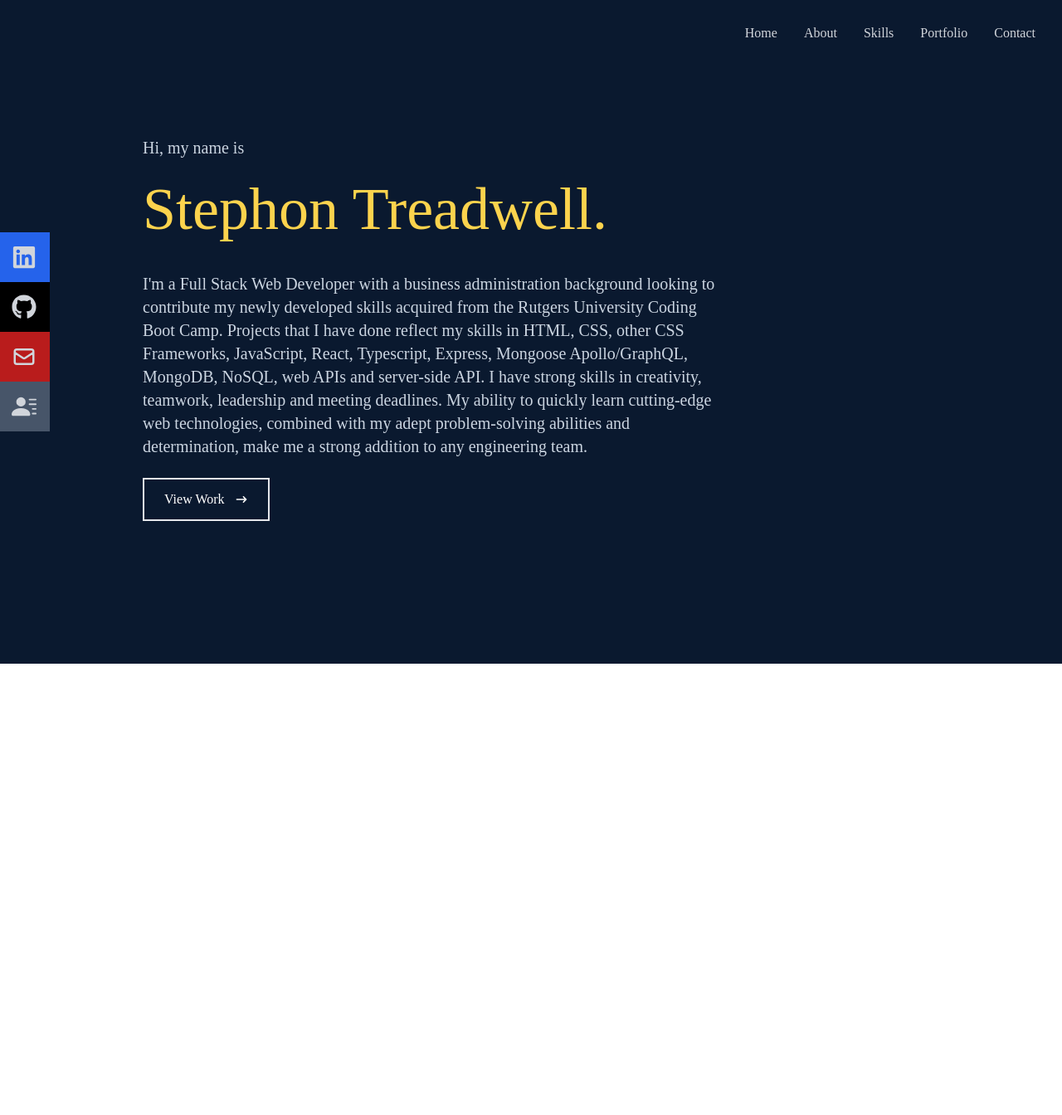
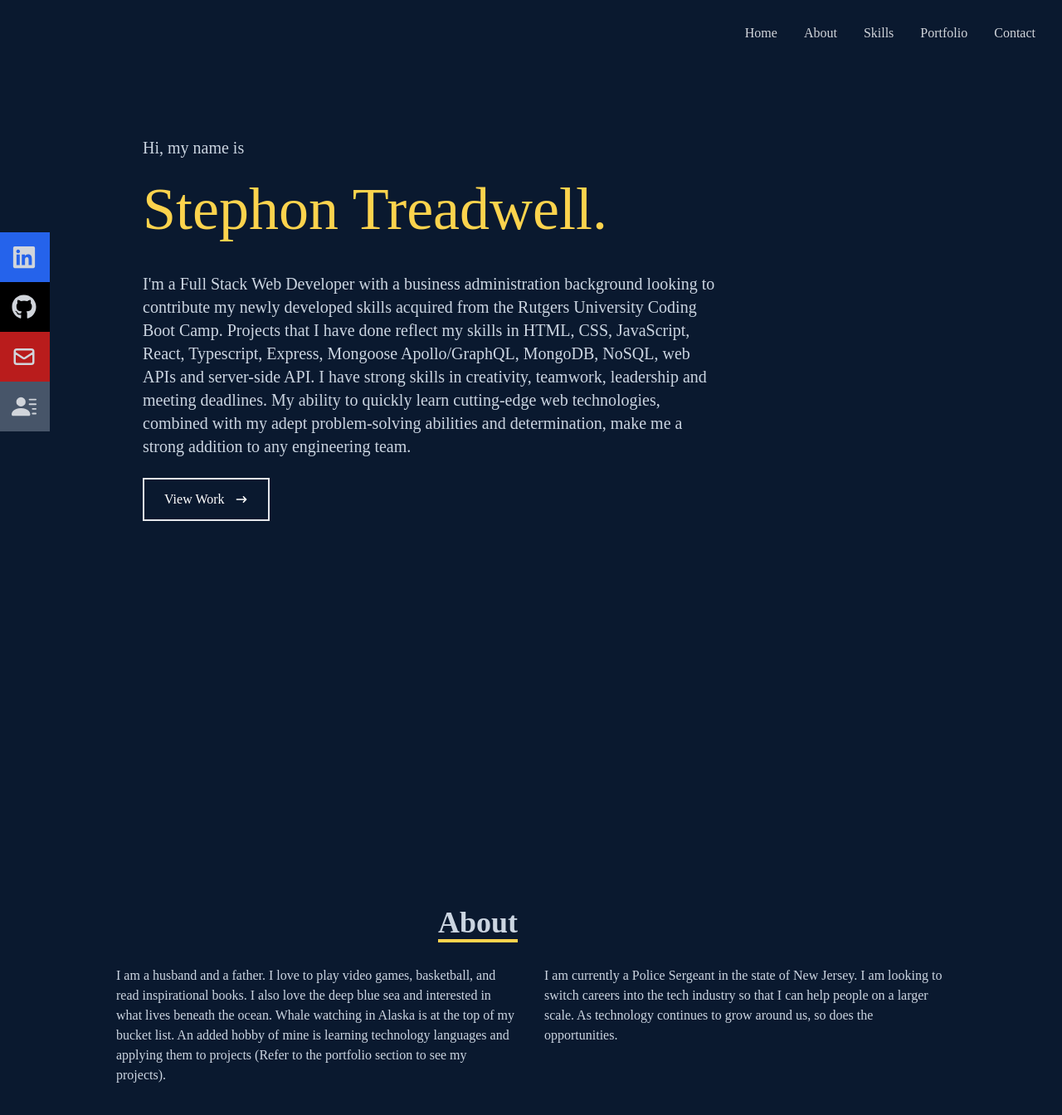
Before and after one commit to StephonT/SCT-React-Portfolio, a React (Create React App) app: page / in a window 1280 px wide. Shown: the top 1344 px of the page at 83% size. Before the commit the page ends 800 px from the top, so only its background shows below. Built offline with nearby package versions, Linux system fonts and the light colour scheme.

Commit message:
created about component

```diff
--- a/src/App.js
+++ b/src/App.js
@@ -1,3 +1,4 @@
+import About from "./components/About";
 import Home from "./components/Home";
 import Navbar from "./components/Navbar";
 
@@ -7,6 +8,7 @@ function App() {
     <div>
       <Navbar />
       <Home />
+      <About />
     </div>
   );
 }
--- /dev/null
+++ b/src/components/About.jsx
@@ -0,0 +1,30 @@
+import React from "react";
+
+const About = () => {
+  return (
+    <div name="about" className="w-full h-screen bg-[#0a192f] text-slate-300">
+      <div className="flex flex-col justify-center items-center w-full h-full">
+        <div className="max-w-[1000px] w-full grid grid-cols-2 gap-8">
+          <div className="sm:text-right pb-8 pl-4">
+            <p className="text-4xl font-bold inline border-b-4 border-amber-300">
+              About
+            </p>
+          </div>
+          <div></div>
+        </div>
+        <div className="max-w-[1000px] w-full grid grid-cols-2 gap-8">
+          <div>
+            <p>
+            I am a husband and a father. I love to play video games, basketball, and read inspirational books. I also love the deep blue sea and interested in what lives beneath the ocean. Whale watching in Alaska is at the top of my bucket list. An added hobby of mine is learning technology languages and applying them to projects (Refer to the portfolio section to see my projects).
+            </p>
+          </div>
+          <div>
+            <p> I am currently a Police Sergeant in the state of New Jersey. I am looking to switch careers into the tech industry so that I can help people on a larger scale. As technology continues to grow around us, so does the opportunities.   </p>
+          </div>
+        </div>
+      </div>
+    </div>
+  );
+};
+
+export default About;
--- a/src/components/Home.jsx
+++ b/src/components/Home.jsx
@@ -7,26 +7,29 @@ function Home() {
       {/* Container */}
       <div className="max-w-[1000px] mx-auto px-8 flex flex-col justify-center h-full">
         <p className="text-slate-300 text-xl">Hi, my name is</p>
-        <br/>
-        <h1 className="text-amber-300 sm:text-7xl text-4xl">Stephon Treadwell.</h1>
-        <br/>
+        <br />
+        <h1 className="text-amber-300 sm:text-7xl text-4xl">
+          Stephon Treadwell.
+        </h1>
+        <br />
         <p className="text-slate-300 text-xl py-4 max-w-[700px]">
-          I'm a Full Stack Web Developer with a business administration background
-          looking to contribute my newly developed skills acquired from the
-          Rutgers University Coding Boot Camp. Projects that I have done reflect
-          my skills in HTML, CSS, other CSS Frameworks, JavaScript, React,
-          Typescript, Express, Mongoose Apollo/GraphQL, MongoDB, NoSQL, web APIs
-          and server-side API. I have strong skills in creativity, teamwork, leadership and
-          meeting deadlines. My ability to quickly learn cutting-edge web
-          technologies, combined with my adept problem-solving abilities and
-          determination, make me a strong addition to any engineering team.
+          I'm a Full Stack Web Developer with a business administration
+          background looking to contribute my newly developed skills acquired
+          from the Rutgers University Coding Boot Camp. Projects that I have
+          done reflect my skills in HTML, CSS, JavaScript, React, Typescript,
+          Express, Mongoose Apollo/GraphQL, MongoDB, NoSQL, web APIs and
+          server-side API. I have strong skills in creativity, teamwork,
+          leadership and meeting deadlines. My ability to quickly learn
+          cutting-edge web technologies, combined with my adept problem-solving
+          abilities and determination, make me a strong addition to any
+          engineering team.
         </p>
         <div>
           {/* Have to put "group" in className in order for the entire button to receive arrow animation */}
           <button className="text-white group border-2 px-6 py-3 my-2 flex items-center hover:bg-amber-300 hover:border-amber-300">
             View Work
             <span className="group-hover:rotate-90 duration-300">
-            <HiArrowNarrowRight className="ml-3" />
+              <HiArrowNarrowRight className="ml-3" />
             </span>
           </button>
         </div>
```
